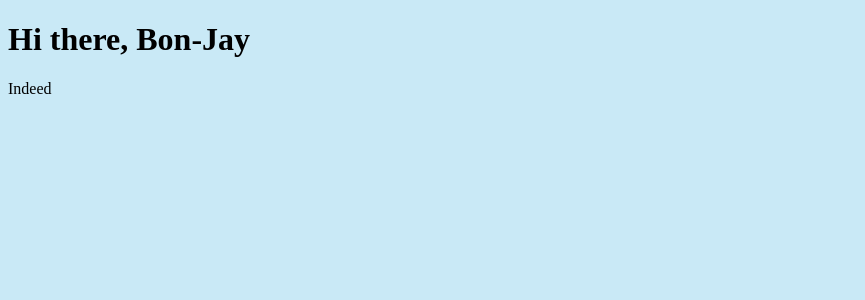
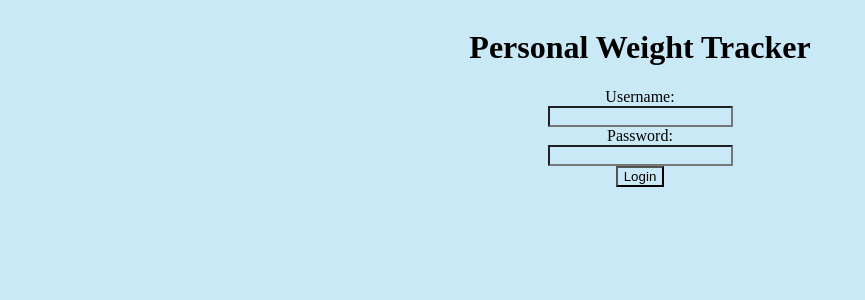
Before and after one commit to bj-tseng/Private-Fitness, a React app: page / in a window 1280 px wide. Shown: the top 300 px of the page, without its empty margins (0-865 px from the left). Built offline with nearby package versions, Linux system fonts and the light colour scheme.

Commit message:
Completed initial front end component for sign-in

```diff
--- a/client/App.jsx
+++ b/client/App.jsx
@@ -1,10 +1,51 @@
 import React, { Component } from 'react';
+import { render } from 'react-dom';
+import Form from './Form.jsx'
 
 class App extends Component {
+  constructor(props) {
+    super(props);
+    this.state = {
+      username: '',
+      password: '',
+    }
+  this.updateUser = this.updateUser.bind(this);
+  this.updatePassword = this.updatePassword.bind(this);
+  this.getData = this.getData.bind(this);
+  }
+
+  updateUser(input) {
+    console.log(this.state.username)
+    this.setState({
+      ...this.state,
+      username: input,
+    })
+  }
+
+  updatePassword(input) {
+    this.setState({
+      ...this.state,
+      password: input,
+    })
+  }
+
+  getData(username, password) {
+    const userForm = document.getElementById('loginForm')
+    userForm.reset();
+
+  }
+
   render() {
     return (
       <div>
-        <p>Indeed</p>
+        <Form
+          key={1}
+          updateUser={this.updateUser}
+          updatePassword={this.updatePassword}
+          getData={this.getData}
+          username={this.state.username}
+          password={this.state.password}
+        />
       </div>
     )
   }
--- /dev/null
+++ b/client/Form.jsx
@@ -0,0 +1,31 @@
+import React from 'react';
+
+const Form = ({ updateUser, updatePassword, getData, username, password }) => {
+  return (
+    <div>
+      <form
+      id="loginForm"
+      onSubmit={(e) => {
+        e.preventDefault();
+        getData(username, password);
+      }}
+      >
+        <label htmlFor="user">Username: </label>
+        <input
+          type="text"
+          id="user"
+          onChange={(e) => updateUser(e.target.value)}
+        />
+        <label htmlFor="pass">Password: </label>
+        <input
+          type="password"
+          id="pass"
+          onChange={(e) => updatePassword(e.target.value)}
+        />
+        <input type="submit" value="Login" />
+      </form>
+    </div>
+  )
+};
+
+export default Form;
--- a/client/index.html
+++ b/client/index.html
@@ -3,11 +3,11 @@
 <head>
   <meta charset="UTF-8">
   <meta name="viewport" content="width=device-width, initial-scale=1.0">
-  <title>AQI Intelligence</title>
+  <title>Weight Tracker</title>
 </head>
 <body>
   <header>
-    <h1>Hi there, Bon-Jay</h1>
+    <h1>Personal Weight Tracker</h1>
   </header>
   <div id="root"></div>
   <script src="build/bundle.js"></script>
--- a/client/style.css
+++ b/client/style.css
@@ -1,3 +1,16 @@
 * {
   background-color: #c9e9f6;
 }
+
+body {
+  display: flex;
+  flex-direction: column;
+  /* justify-content: center; */
+  align-items: center;
+}
+
+#loginForm {
+  display: flex;
+  flex-direction: column;
+  align-items: center;
+}
--- a/package.json
+++ b/package.json
@@ -1,7 +1,7 @@
 {
-  "name": "aqi-intelligence",
+  "name": "weight-tracker",
   "version": "1.0.0",
-  "description": "relaying latest AQI information based on one's location",
+  "description": "program to discreetly store weight loss data to help achieve personal wellbeing goals",
   "main": "index.js",
   "scripts": {
     "start": "NODE_ENV=production nodemon server/server.js",
@@ -15,6 +15,7 @@
   "dependencies": {
     "express": "^4.17.1",
     "path": "^0.12.7",
+    "pg": "^8.3.0",
     "react": "^16.13.1",
     "react-dom": "^16.13.1"
   },
--- a/webpack.config.js
+++ b/webpack.config.js
@@ -11,7 +11,7 @@ module.exports = {
     contentBase: path.resolve(__dirname, 'client'),
     publicPath: '/build/',
     proxy: {
-      '/api': 'http://localhost:3000',
+      '/api/**': 'http://localhost:3000',
     },
     hot: true,
   },
@@ -19,7 +19,7 @@ module.exports = {
   module: {
     rules: [
       {
-        test: /\.jsx?/,
+        test: /\.(js|jsx)$/,
         exclude: /node_modules/,
         use: {
           loader: 'babel-loader',
```
Also changed, not shown: 3 other files (tests, documents, lock files or other folders).
